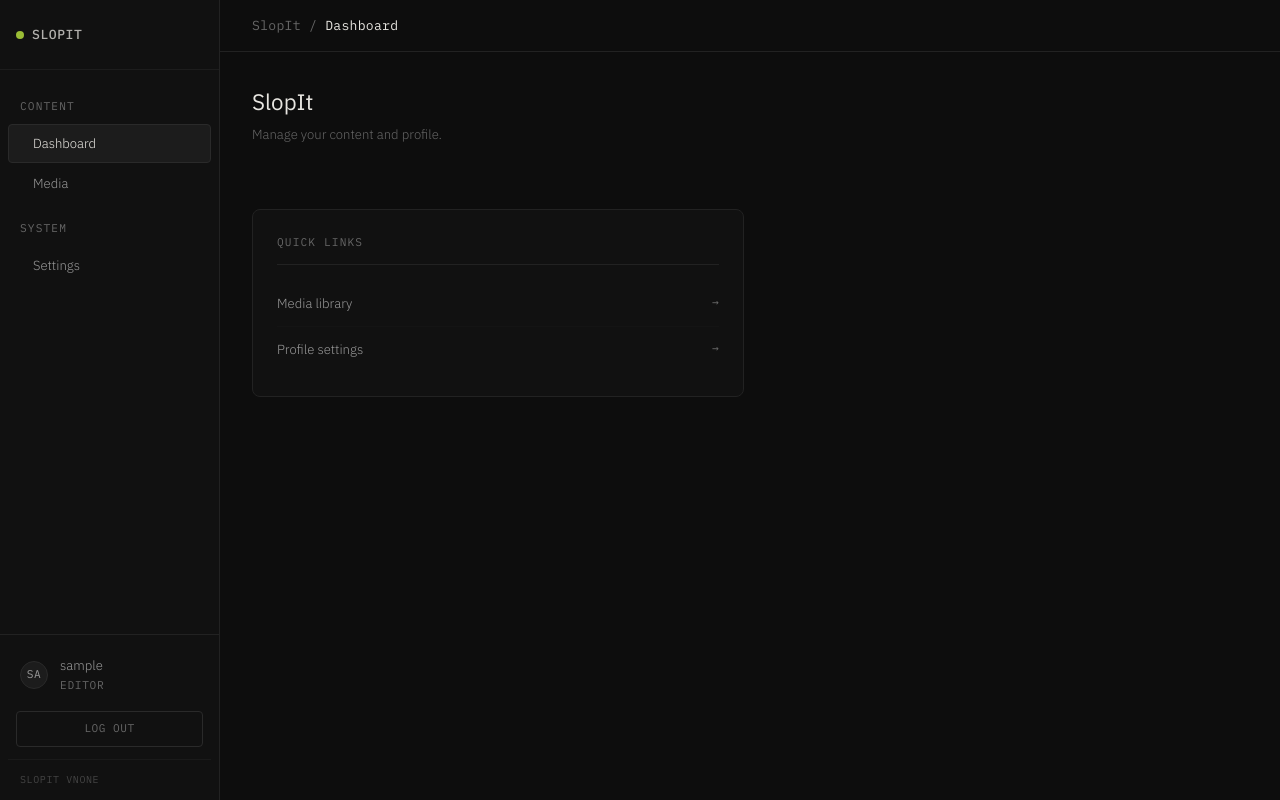
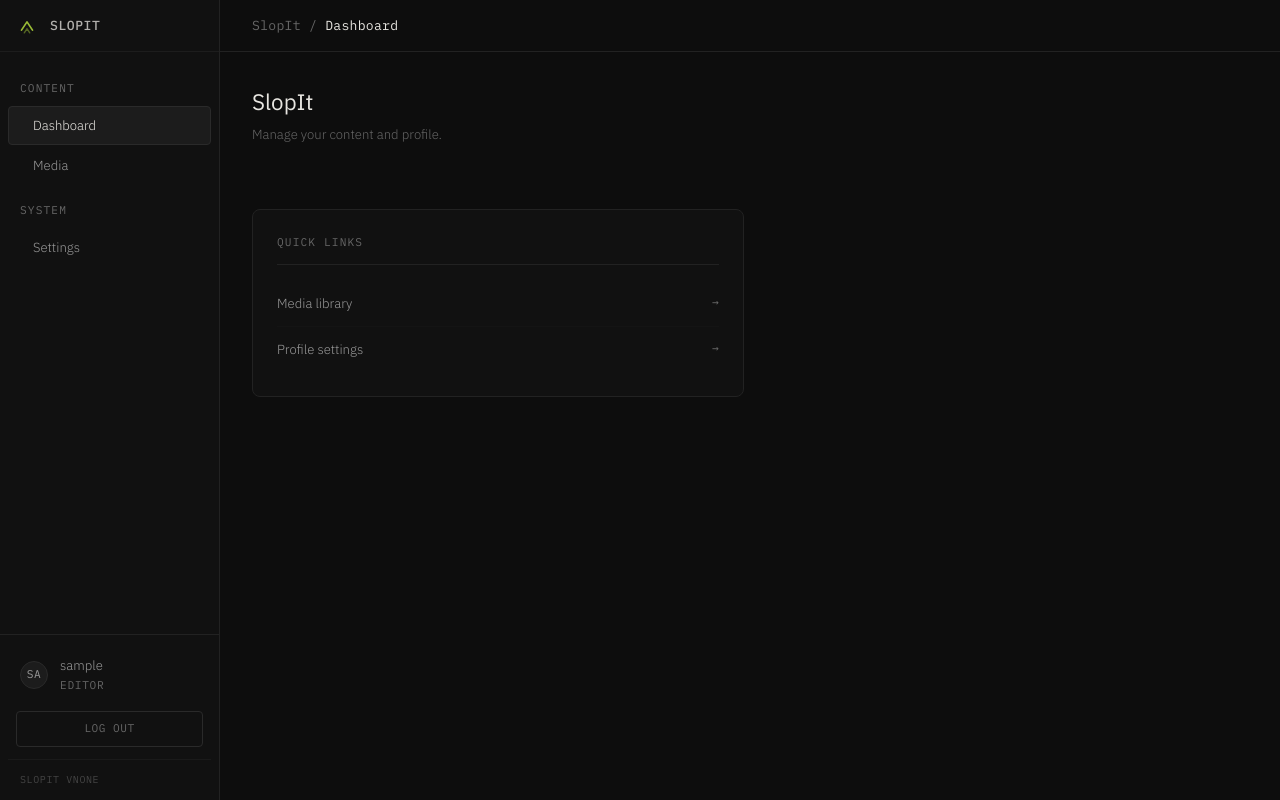
Before and after one commit to verybrian/SlopIt, a Flask app: page /d/ in a window 1280 px wide. Run offline with Flask 3, Linux system fonts and the light colour scheme; the visitor is signed in with stand-in values (Sample User, id 1); data that the repository does not hold is empty.

Commit message:
feat: update logo to a custom svg

```diff
--- a/app/static/css/admin-shell.css
+++ b/app/static/css/admin-shell.css
@@ -42,17 +42,17 @@
 .sb-brand {
   display: flex;
   align-items: center;
-  gap: var(--space-2);
-  padding: var(--space-5) var(--space-4);
+  gap: var(--space-3);
+  padding: 0 var(--space-4);
+  height: 52px;
   border-bottom: 1px solid var(--border-soft);
   text-decoration: none;
+  flex-shrink: 0;
 }
 
-.sb-dot {
-  width: 8px;
-  height: 8px;
-  border-radius: 50%;
-  background: var(--accent);
+.sb-brand img {
+  width: 22px;
+  height: 22px;
   flex-shrink: 0;
 }
 
--- a/app/templates/admin/base.html
+++ b/app/templates/admin/base.html
@@ -17,10 +17,9 @@
 <body class="admin-body">
 
   <div class="shell">
-
     <aside class="sidebar">
       <a href="{{ url_for('main.index') }}" class="sb-brand">
-        <span class="sb-dot"></span>
+        <img src="{{ url_for('static', filename='img/logo.svg') }}" alt="SlopIt" width="32" height="32">
         <span class="sb-name">SlopIt</span>
       </a>
 
--- a/app/templates/base.html
+++ b/app/templates/base.html
@@ -16,7 +16,7 @@
 
   <nav class="nav">
     <a href="{{ url_for('main.index') }}" class="nav__brand">
-      <span class="nav__brand-dot"></span>
+       <img src="{{ url_for('static', filename='img/logo.svg') }}" alt="SlopIt" width="32" height="32">
       SlopIt
     </a>
 
```
Also changed, not shown: app/templates/email/invite.html (+6 -17 lines), app/templates/email/reset_password.html (+7 -15 lines), app/static/img/logo.svg (added).
